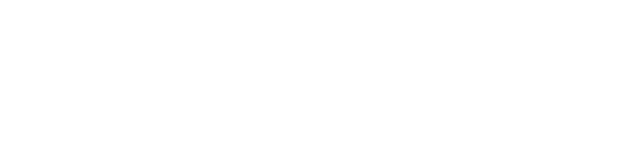
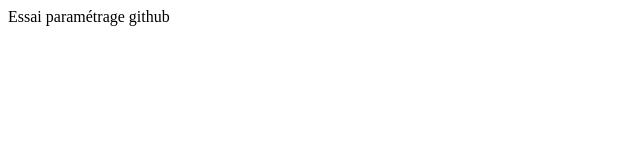
Before and after one commit to VincentParise/lescrinieresdefeu, a plain HTML site: page index.html in a window 1280 px wide. Shown: the whole page, without its empty margins (0-640 px from the left). Drawn offline with Linux system fonts and the light colour scheme.

Commit message:
paramétrage github

```diff
--- a/index.html
+++ b/index.html
@@ -4,9 +4,9 @@
   <meta charset="UTF-8">
   <meta http-equiv="X-UA-Compatible" content="IE=edge">
   <meta name="viewport" content="width=device-width, initial-scale=1.0">
-  <title>Document</title>
+  <title>Title</title>
 </head>
 <body>
-
+  Essai paramétrage github
 </body>
 </html>
```
